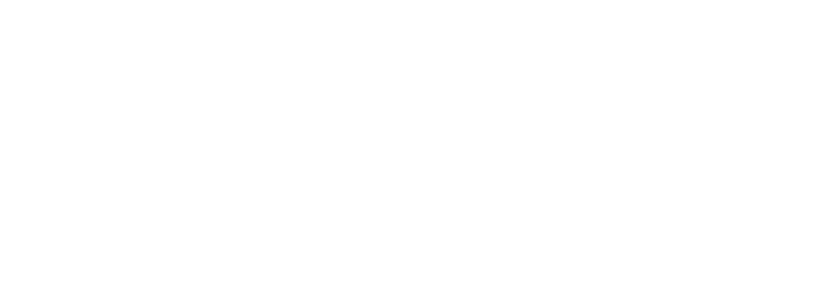
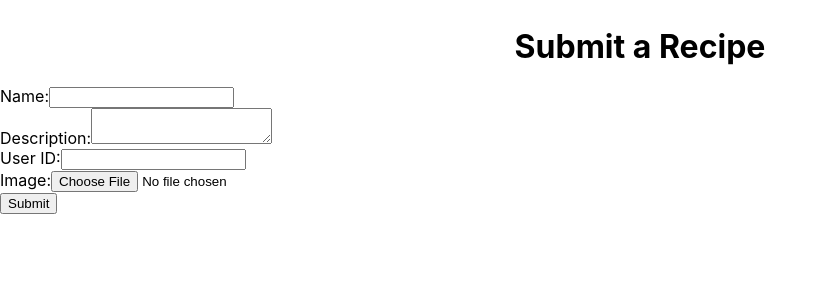
Before and after one commit to yergozhin/MealMaster, a React (Create React App) app in the folder meal-master/client/: page /addRecipe in a window 1280 px wide. Before the commit this address had no page. Shown: the top 300 px of the page, without its empty margins (0-828 px from the left). Built offline with nearby package versions, Linux system fonts and the light colour scheme.

Commit message:
AddRecipe

```diff
--- a/meal-master/client/src/App.jsx
+++ b/meal-master/client/src/App.jsx
@@ -3,6 +3,8 @@
 import Home from './routes/Home.jsx';
 import Profile from './routes/Profile.jsx';
 import Settings from './routes/Settings.jsx';
+import AddRecipe from './routes/AddRecipe.jsx';
+
 
 const App = () => (
   <Router>
@@ -10,6 +12,7 @@
       <Route path="/" element={<Home />} />
       <Route path="/profile" element={<Profile />} />
       <Route path="/settings" element={<Settings />} />
+      <Route path="/addRecipe" element={<AddRecipe />} />
     </Routes>
   </Router>
 );
--- /dev/null
+++ b/meal-master/client/src/routes/AddRecipe.jsx
@@ -0,0 +1,108 @@
+import React, { useState } from "react";
+import { useNavigate } from "react-router-dom";
+
+
+function AddRecipe() {
+    const navigate = useNavigate();
+    const [status, setStatus] = useState(null);
+
+    const [formData, setFormData] = useState({
+        name: "",
+        description: "",
+        userId: "",
+        imageUrl: null,
+    });
+    const handleChange = (e) => {
+        const { name, value } = e.target;
+        setFormData((prevData) => ({
+            ...prevData,
+            [name]: value,
+        }));
+    };
+    const handleFileChange = (e) => {
+        setFormData((prevData) => ({
+            ...prevData,
+            image: e.target.files[0],
+        }));
+    };
+    const handleSubmit = async (e) => {
+        e.preventDefault();
+        const data = new FormData();
+        data.append('name', formData.name);
+        data.append('description', formData.description);
+        data.append('userId', formData.userId);
+        if (formData.image) {
+            data.append('image', formData.image);
+        }
+
+        try {
+            const response = await fetch('/api/recipes', {
+                method: 'POST',
+                body: data,
+            });
+
+            if (response.ok) {
+                setStatus('Recipe submitted successfully!');
+            } else {
+                const errorData = await response.json();
+                setStatus(`Error: ${errorData.error}`);
+            }
+        } catch (error) {
+            setStatus(`Error: ${error.message}`);
+        }
+        setFormData({ name: "", description: "", userId: "", imageUrl: "" });
+        navigate("/");
+    };
+    return (
+        <div>
+            <h2>Submit a Recipe</h2>
+            <form onSubmit={handleSubmit} encType="multipart/form-data">
+                <div>
+                    <label htmlFor="name">Name:</label>
+                    <input
+                        type="text"
+                        id="name"
+                        name="name"
+                        value={formData.name}
+                        onChange={handleChange}
+                        required
+                    />
+                </div>
+                <div>
+                    <label htmlFor="description">Description:</label>
+                    <textarea
+                        id="description"
+                        name="description"
+                        value={formData.description}
+                        onChange={handleChange}
+                        required
+                    ></textarea>
+                </div>
+                <div>
+                    <label htmlFor="userId">User ID:</label>
+                    <input
+                        type="text"
+                        id="userId"
+                        name="userId"
+                        value={formData.userId}
+                        onChange={handleChange}
+                        required
+                    />
+                </div>
+                <div>
+                    <label htmlFor="image">Image:</label>
+                    <input
+                        type="file"
+                        id="image"
+                        name="image"
+                        accept="image/*"
+                        onChange={handleFileChange}
+                    />
+                </div>
+                <button type="submit">Submit</button>
+            </form>
+            {status && <p>{status}</p>}
+        </div>
+    );
+}
+export default AddRecipe;
--- a/meal-master/client/src/routes/Home.jsx
+++ b/meal-master/client/src/routes/Home.jsx
@@ -19,6 +19,9 @@
     const goToSettings = () => {
         navigate("/settings");
     };
+    const goToAddRecipe = () => {
+        navigate("/addRecipe");
+    };
     return (
         <div className="App">
             <header>
@@ -39,7 +42,7 @@
                             <button>My Recipes</button>
                         </div>
                         <div className="subsection">
-                            <button>Add Recipe</button>
+                            <button onClick={goToAddRecipe}>Add Recipe</button>
                         </div>
                         <div className="subsection">
                             <div className="filter-dropdown">
@@ -81,7 +84,7 @@
                 <h2>Recipes</h2>
                 <div className="recipe-card-container page-1"> {recipes.map((recipe) => (
                     <div className="recipe-card" key={recipe.id}>
-                        <img src="" className="recipe-image" alt="receipeImage"/>
+                        {<img src={recipe.imageUrl || '/uploads/default.jpeg'} className="recipe-image" alt="receipeImage"/>}
                         <h3>{recipe.name}</h3>
                         <p className="recipe-description">Delicious {recipe.name}!</p>
                         <button className="recipe-button">View Recipe</button>
```
Also changed, not shown: 5 other files (tests, documents, lock files or other folders).
